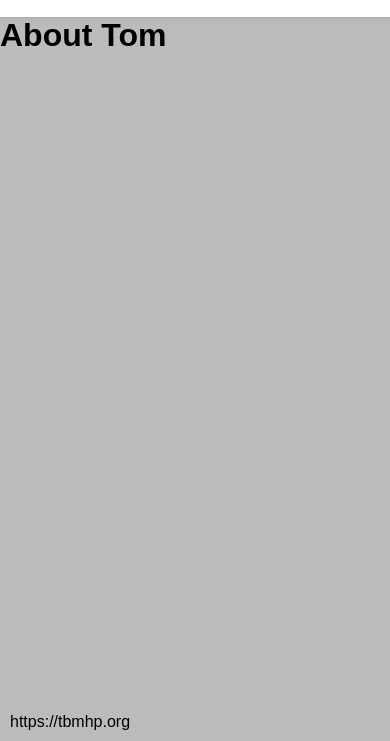
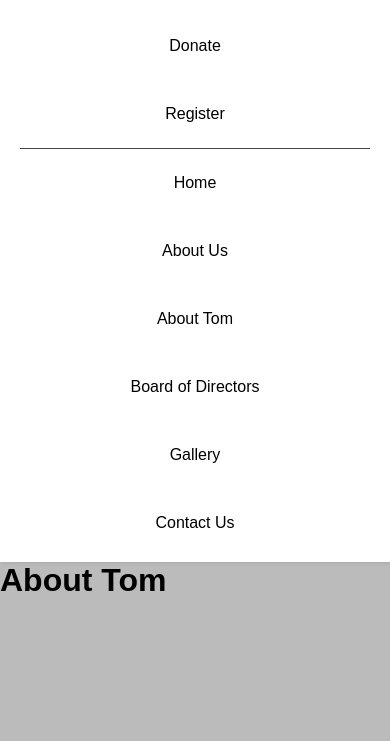
Before and after one commit to harperal/navbar, a plain HTML site: page abouttom.html in a window 390 px wide. Both pictures are taken after a click on the item 346 px from the left and 60 px from the top of the page. Shown: the part 103-844 px from the top of the page. Drawn offline with Linux system fonts and the light colour scheme.

Commit message:
js toggle menu implementation

```diff
--- a/abouttom.html
+++ b/abouttom.html
@@ -21,9 +21,7 @@
             <li class="toggle"><a href="#"><span class="bars"></span></a></li>
         </ul>
     </nav>
-    <main>
-        <a href="#" style="position: fixed; bottom:0">https://tbmhp.org</a>
-    </main>
     <h1>About Tom</h1>
+    <script src="/main.js"></script>
 </body>
 </html>
--- a/main.css
+++ b/main.css
@@ -27,6 +27,7 @@ a {
 }
 
 a:hover {
+    scale: 1.05;
     background-color: #ccc;
 }
 
--- /dev/null
+++ b/main.js
@@ -0,0 +1,12 @@
+// Get references to the elements
+const toggleButton = document.querySelector('.toggle');
+const menuItems = document.querySelectorAll('.item');
+
+// Add an event listener to the toggle button
+toggleButton.addEventListener('click', function() {
+  // Loop through each menu item
+  menuItems.forEach(item => {
+    // Toggle the "active" class to show/hide the menu items
+    item.classList.toggle('active');
+  });
+});
```
Also changed, not shown: aboutus.html (+1 -3 lines), board.html (+1 -3 lines), contactus.html (+1 -0 lines), donate.html (+1 -0 lines), gallery.html (+1 -0 lines), index.html (+1 -0 lines), register.html (+1 -0 lines).
